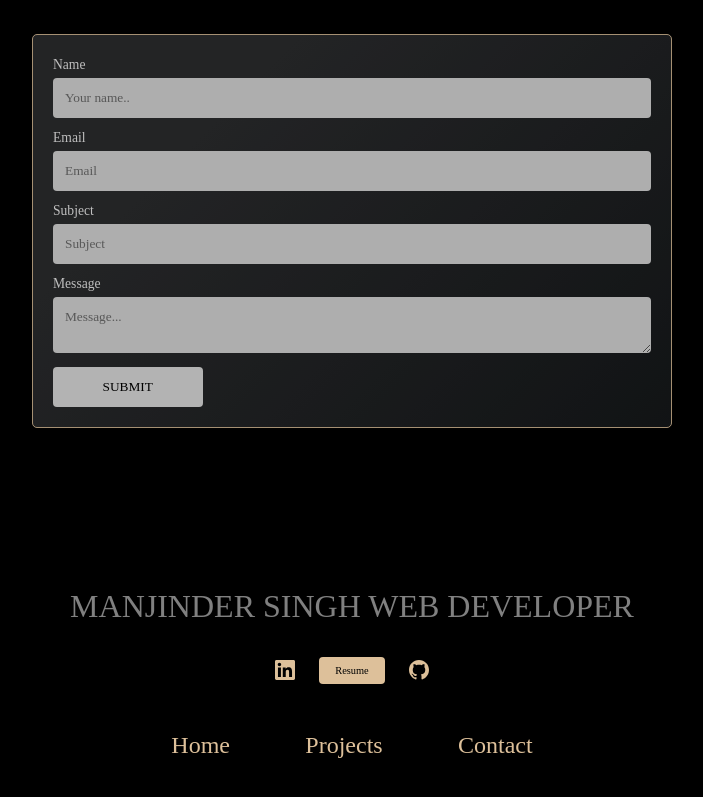
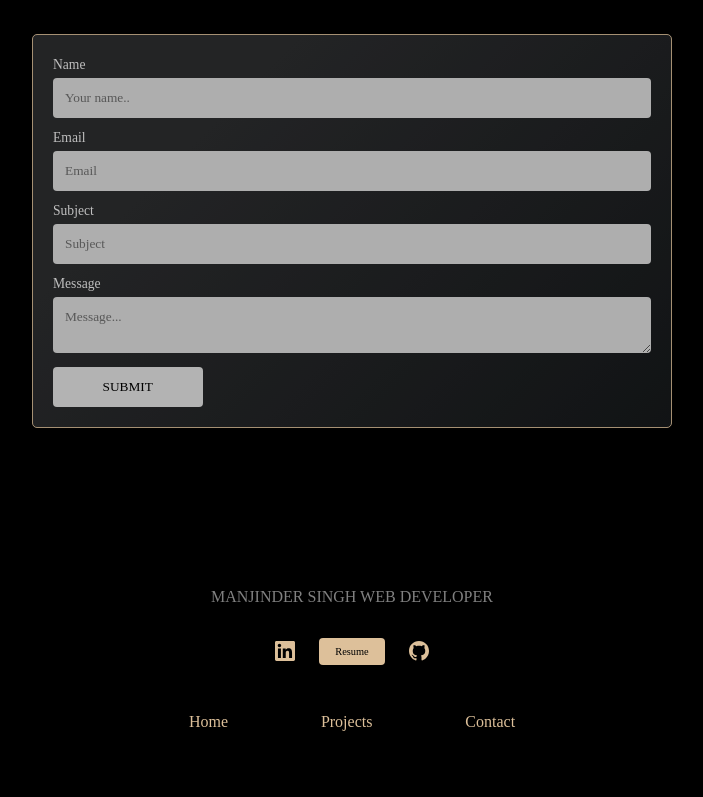
Before and after one commit to msinghnanhre/portfolio, a React (Create React App) app: page /contact in a window 1280 px wide. Shown: the part 499-1296 px from the top of the page, without its empty margins (288-991 px from the left). Built offline with nearby package versions, Linux system fonts and the light colour scheme; a web font is replaced by a local one.

Commit message:
style changes for footer

```diff
--- a/src/components/Footer/Footer.scss
+++ b/src/components/Footer/Footer.scss
@@ -33,14 +33,14 @@
         color: $primary-text;
         font-size: .75rem;
         @include tablet{
-            font-size: 1.5rem;
+            font-size: 1rem;
         }
     }
     &__text{
         margin: 2rem;
-        font-size: .75rem;
+        font-size: .45rem;
         @include tablet{
-            font-size: 2rem;
+            font-size: 1rem;
         }
     }
     &__socials{
```
